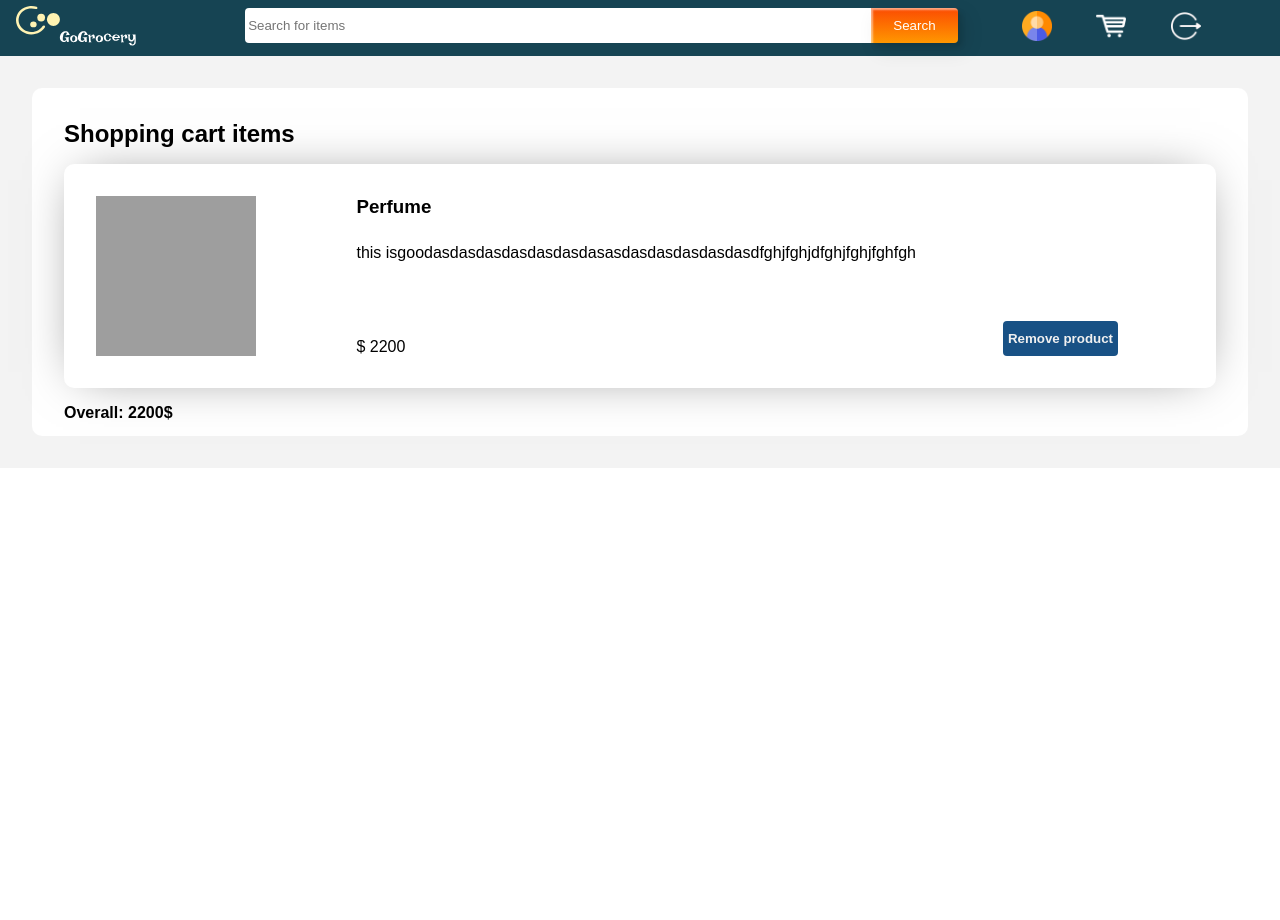
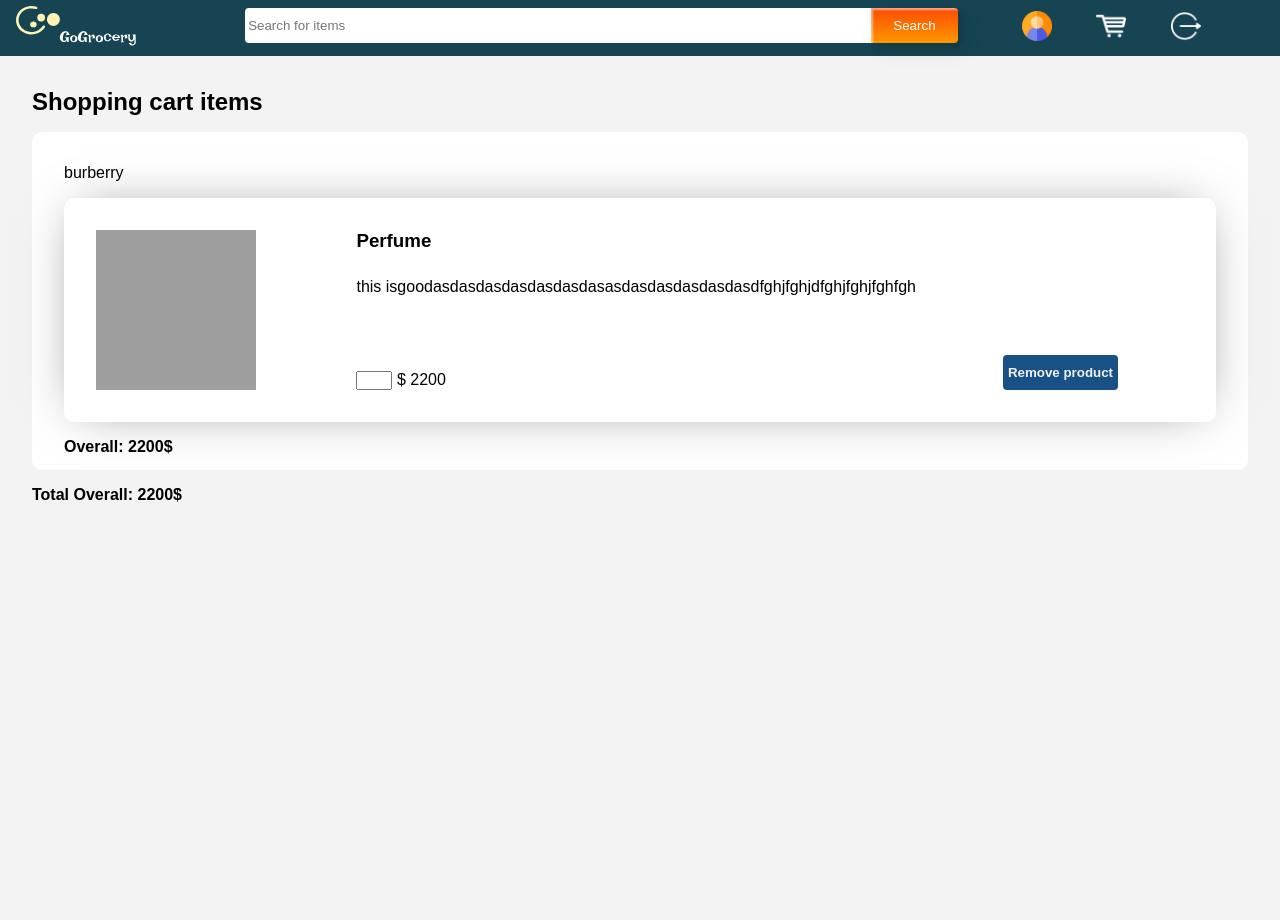
Before and after one commit to THLiu55/Online-Grocery, a Flask app: page /user/shopping-bag in a window 1280 px wide. Before the commit the page ends 444 px from the top, so only its background shows below. Run offline with Flask 2, Linux system fonts and the light colour scheme; a user stored in the database is signed in; grey boxes are pictures that could not be loaded.

Commit message:
modify shopping cart

```diff
--- a/static/css/shoppingCartPage.css
+++ b/static/css/shoppingCartPage.css
@@ -1,3 +1,7 @@
+html, body{
+    height: 100%;
+}
+
 /* the style of shopping cart page background*/
 .shopping-items-container{
     background-color: #f3f3f3;
@@ -7,6 +11,8 @@
 
 /* the style of shopping cart frame */
 .shopping-cart-item-frame{
+    margin-top: 1rem;
+    margin-bottom: 1rem;
     border-radius: 10px;
     background-color: #ffffff;
     padding: 2rem;
@@ -105,3 +111,8 @@
     color: #185185;
     background-color: #f0f0f0;
 }
+
+/* the style of number selecting input */
+#number-of-items{
+    width: 2rem;
+}
--- a/templates/shopping_bag.html
+++ b/templates/shopping_bag.html
@@ -3,8 +3,13 @@
 
 {% block body %}
     <div class="shopping-items-container">
+        <h2>Shopping cart items</h2>
+        <!-- shop card frame -->
         <div class="shopping-cart-item-frame">
-            <h2>Shopping cart items</h2>
+            <div class="shop-info-header">
+                <a class="entrance-to-shop">burberry</a>
+            </div>
+            <!-- product items in shop card frame -->
             <div class="item-frame">
                 <ul class="cart-products-list">
                     <li class="cart-product-item">
@@ -18,9 +23,12 @@
                                     this isgoodasdasdasdasdasdasdasasdasdasdasdasdasdfghjfghjdfghjfghjfghfgh
                                 </div>
                                 <div class="cart-product-unit-price">
-                                    <p>
+                                    <span>
+                                        <input type="number" id="number-of-items">
+                                    </span>
+                                    <span>
                                         $ 2200
-                                    </p>
+                                    </span>
                                 </div>
                                 <div class="delete-btn-area">
                                     <button type="button" class="delete-btn">Remove product</button>
@@ -38,7 +46,11 @@
                 </div>
             </div>
         </div>
-
+        <div class="total-overall">
+            <div class="price-area">
+                   Total Overall: 2200$
+            </div>
+        </div>
 
     </div>
 
```
